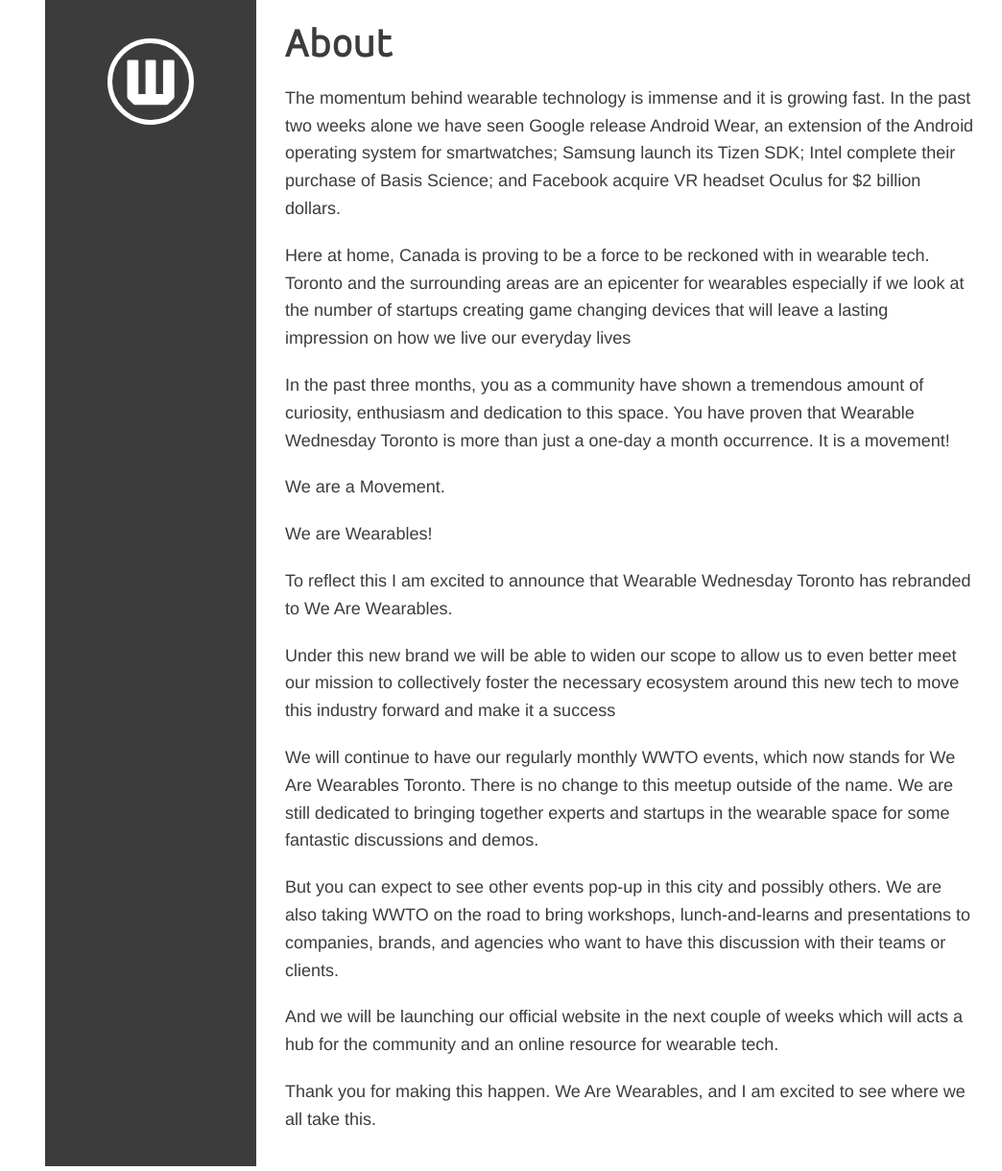
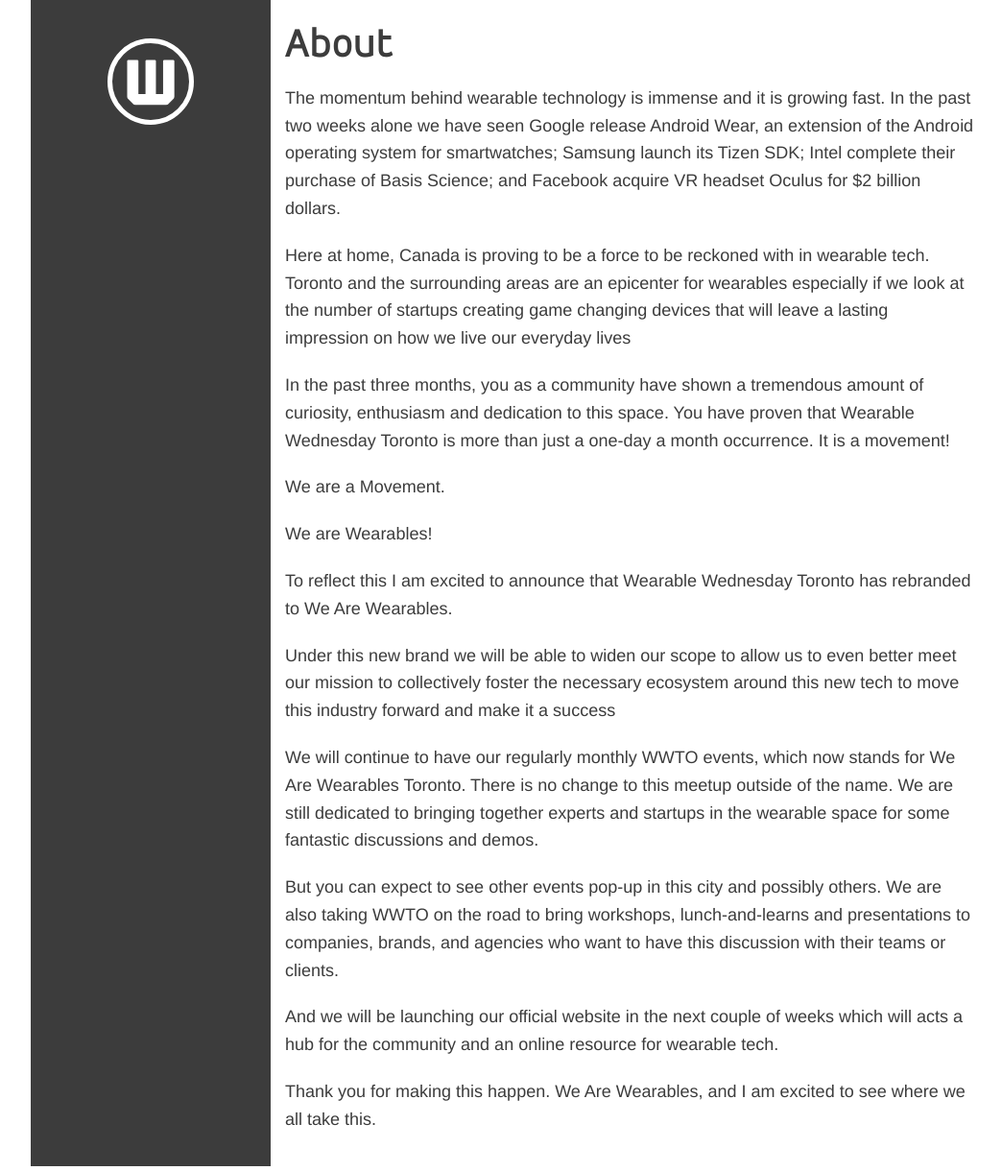
Before and after one commit to scottchen18/wearables, a CodeIgniter app: page /about in a window 1280 px wide. Shown: the part 60-1280 px from the top of the page at 96% size, without its empty margins (108-1152 px from the left). Run offline with CodeIgniter, Linux system fonts and the light colour scheme.

Commit message:
pre neil

```diff
--- a/application/assets/css/style.css
+++ b/application/assets/css/style.css
@@ -303,7 +303,7 @@
 	width:100%;
 	background:#3c3c3c;
 	text-align:center;
-	padding-top:40px;
+	padding:40px 0px;
 }
 .s_logo{
 	border:5px solid white;
--- a/application/views/main/static.php
+++ b/application/views/main/static.php
@@ -17,7 +17,7 @@
 </div>
 
 <div class="row">
-	<div class="small-3 columns nopaddt">
+	<div class="small-12 medium-3 columns nopadd">
 		<div class="static_full">
 			<div class="s_logo">
 				<img src="<?php echo base_url();?>application/assets/img/wearables-icon-white.png">
@@ -25,7 +25,7 @@
 		</div>
 	</div>
 
-	<div class="small-9 columns content">
+	<div class="small-12 medium-9 columns content">
 		<h1> About</h1>
 
 		<p class="p2">The momentum behind wearable technology is immense and it is growing fast. In the past two weeks alone we have seen Google release Android Wear, an extension of the Android operating system for smartwatches; Samsung launch its Tizen SDK; Intel complete their purchase of Basis Science; and Facebook acquire VR headset Oculus for $2 billion dollars.</p>
@@ -54,6 +54,8 @@
 	</div>
 </div>
 <script>
+	if(!mobile){
 	$('.content').css('height',$(window).height()-65);
 	$('.static_full').css('min-height',$('.content').height()+30);
+	}
 </script>
```
